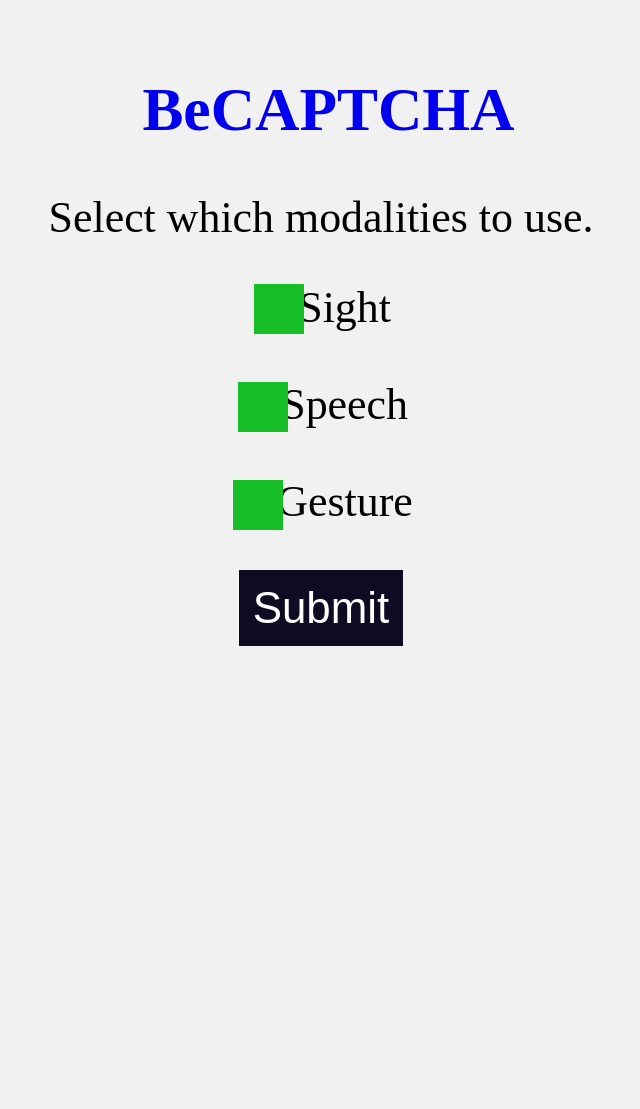
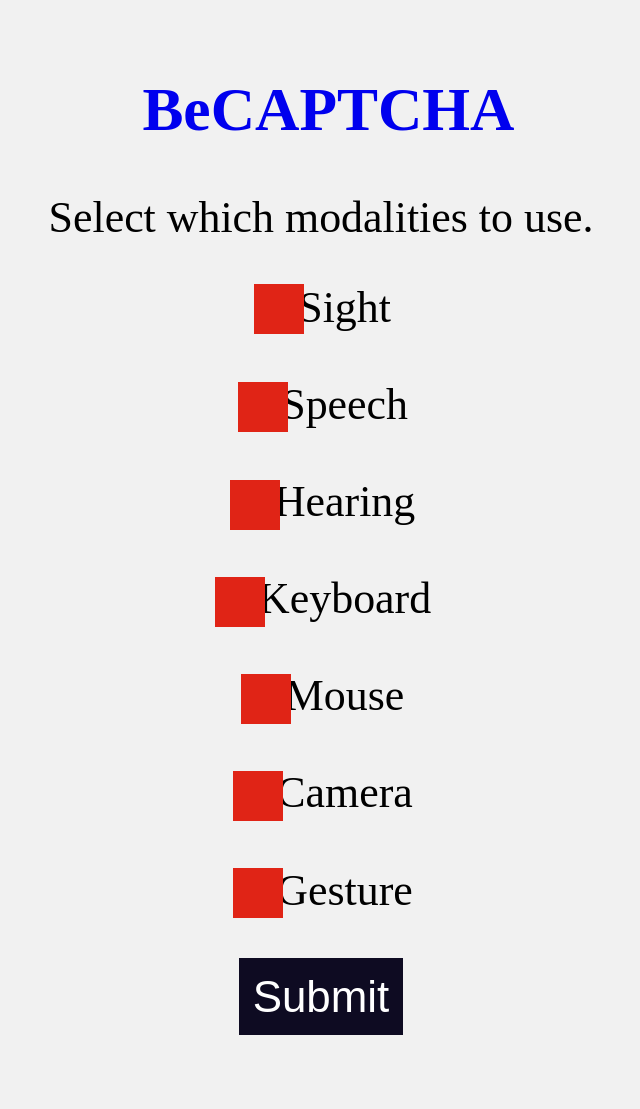
Before and after one commit to edodema/AcCAPTCHA, a Flask app: page /configure in a window 1280 px wide. Shown: the whole page, without its empty margins (319-959 px from the left). Before the commit the page ends 646 px from the top, so only its background shows below. Run offline with Flask 2, Linux system fonts and the light colour scheme.

Commit message:
Configure chooses test

```diff
--- a/gui/main.py
+++ b/gui/main.py
@@ -36,12 +36,12 @@ def configure() -> str:
 
 
 # * Finger counting.
-@app.route("/finger-count")
+@app.route("/finger_count")
 def finger_count():
     return render_template("finger_count.html")
 
 
-@app.route("/finger-count/video")
+@app.route("/finger_count/video")
 def video():
     vc = VideoCapture()
     return Response(
@@ -50,24 +50,23 @@ def video():
 
 
 # * Image classification.
-@app.route("/image-classification")
+@app.route("/image_classification")
 def image_classification():
     image_captcha = ImageCAPTCHA()
     return render_template("image_classification.html")
 
 
 # * Text recognition.
-@app.route("/text-recognition")
+@app.route("/text_recognition")
 def text_recognition():
     text_captcha = TextCAPTCHA()
     return render_template("text_recognition.html")
 
 
 # * Word reading.
-# * Finger counting.
-@app.route("/word-reading")
-def word_reading():
-    return render_template("word_reading.html")
+# @app.route("/wordreading")
+# def word_reading():
+#     return render_template("word_reading.html")
 
 
 if __name__ == "__main__":
--- a/gui/static/js/configure.js
+++ b/gui/static/js/configure.js
@@ -1,16 +1,56 @@
 //  * Variables.
-// Checkboxes.
-const sight_cb = document.querySelector("#sight");
+var inputs = document.getElementsByTagName('input');
+// We want all boxes to be unchecked to avoid inequalities.
+for (var i = 0; i < inputs.length; i++) {
+    if (inputs[i].type == 'checkbox') {
+        inputs[i].checked = false;
+    }
+}
+
 // Button.
 const submit_bt = document.querySelector("#submit");
+
+// Checkboxes values.
+let values = new Object();
 
 // * Listeners.
 submit_bt.addEventListener("click", () => {
     let checkboxes = document.querySelectorAll("input[name='mode']");
-    let values = new Object();
     checkboxes.forEach((checkbox) => {
-        values[checkbox.id] = checkbox.checked;
+        values[checkbox.id] = + checkbox.checked;
     });
-    // TODO: Save this object as a json in logs.
-    console.log(values)
+    check_mode();
 });
+
+// * Functions.
+function check_mode() {
+    // We want to be conservative, thus the user has to choose modalities explicitly.
+    // ? Hearing is a bit problematic, how can you give an input to a computer?
+    // ? Is sight necessary?
+    // TODO Add speech_recognition.
+    let tests = {
+        finger_count: values.sight * values.camera * values.gesture,
+        image_classification: values.sight * values.mouse,
+        text_recognition: values.sight * values.keyboard,
+    };
+
+    // Get methods that can be used.
+    let doable_tests = [];
+    for (let key in tests) {
+        if (tests[key] == 1) {
+            doable_tests.push(key);
+        }
+    }
+
+    // Given that list, now sample one method randomly and get redirected.
+    if (doable_tests.length <= 0) {
+        alert("The combination you chose is not valid. Please, choose another.");
+        window.location = "/";
+    } else {
+        // Pick a random test.
+        const test_idx = Math.floor(Math.random() * doable_tests.length);
+        const window_test = doable_tests[test_idx];
+        console.log(window_test);
+        window.location = window_test;
+    }
+}
--- a/gui/templates/configure.html
+++ b/gui/templates/configure.html
@@ -13,24 +13,50 @@
     {% block content %}
 
     <!-- TODO: Write a decent introduction. -->
+    <!-- For par condicio we assume no one can do anything and people select what they are able to do -->
     <p>Select which modalities to use.</p>
 
     <!-- Checkboxes. -->
+    <!-- ? Not sure of what you can do without sight. -->
     <label for="sight" class="container">
         Sight
-        <input type="checkbox" id="sight" name="mode" value="yes" checked="checked">
+        <input type="checkbox" id="sight" name="mode" value="yes">
         <span class="checkmark"></span>
     </label>
 
     <label for="speech" class="container">
         Speech
-        <input type="checkbox" id="speech" name="mode" value="yes" checked="checked">
+        <input type="checkbox" id="speech" name="mode" value="yes">
+        <span class="checkmark"></span>
+    </label>
+
+    <label for="hearing" class="container">
+        Hearing
+        <input type="checkbox" id="hearing" name="mode" value="yes">
+        <span class="checkmark"></span>
+    </label>
+
+    <label for="keyboard" class="container">
+        Keyboard
+        <input type="checkbox" id="keyboard" name="mode" value="yes">
+        <span class="checkmark"></span>
+    </label>
+
+    <label for="mouse" class="container">
+        Mouse
+        <input type="checkbox" id="mouse" name="mode" value="yes">
+        <span class="checkmark"></span>
+    </label>
+
+    <label for="camera" class="container">
+        Camera
+        <input type="checkbox" id="camera" name="mode" value="yes">
         <span class="checkmark"></span>
     </label>
 
     <label for="gesture" class="container">
         Gesture
-        <input type="checkbox" id="gesture" name="mode" value="yes" checked="checked">
+        <input type="checkbox" id="gesture" name="mode" value="yes">
         <span class="checkmark"></span>
     </label>
 
```
Also changed, not shown: gui/templates/word_reading.html (deleted, +0 -22 lines).
